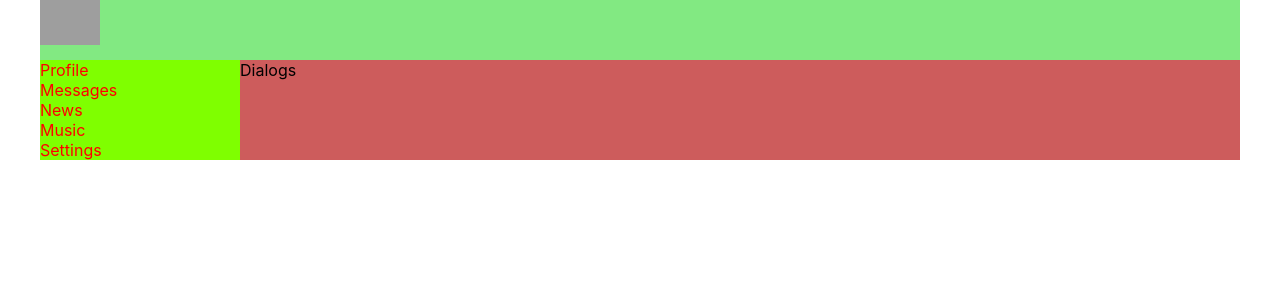
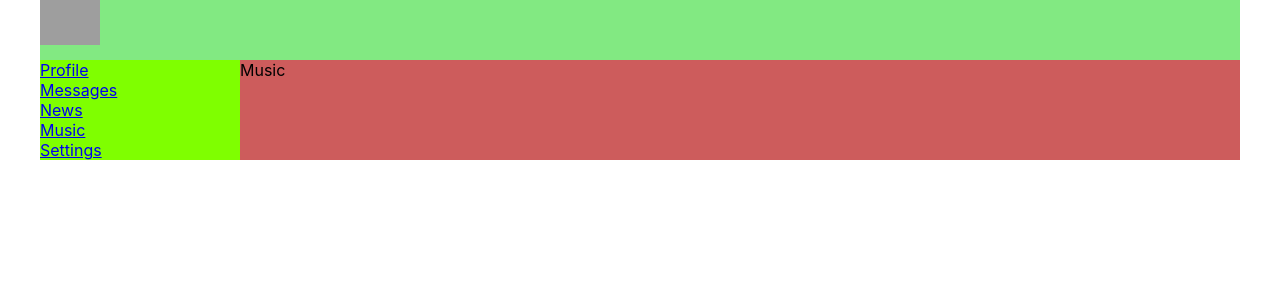
Before and after one commit to MaksimLuzhynski/NewSocialNetwork, a React (Create React App) app: page /music in a window 1280 px wide. Shown: the top 300 px of the page. Built offline with nearby package versions, Linux system fonts and the light colour scheme; grey boxes are pictures that could not be loaded.

Commit message:
19 (BrowserRouter, Route)

```diff
--- a/package.json
+++ b/package.json
@@ -8,6 +8,8 @@
     "@testing-library/user-event": "^12.8.3",
     "react": "^17.0.2",
     "react-dom": "^17.0.2",
+    "react-router-app": "^0.1.6",
+    "react-router-dom": "^5.2.0",
     "react-scripts": "4.0.3",
     "web-vitals": "^1.1.1"
   },
--- a/src/App.js
+++ b/src/App.js
@@ -4,18 +4,27 @@
 import { Header } from './components/Header/Header';
 import { NavBar } from './components/NavBar/NavBar';
 import { Dialogs } from './components/Dialogs/Dialogs';
+import { BrowserRouter, Route } from 'react-router-dom';
+import { News } from './components/News/News';
+import { Music } from './components/Music/Music';
+import { Settings } from './components/Settings/Settings';
 
 
 function App() {
   return (
+    <BrowserRouter>
       <div className="app-wrapper">
         <Header />
         <NavBar />
         <div className="app-wrapper-content">
-        <Dialogs />
-        {/* <Profile/> */}
+          <Route path="/dialogs" component={Dialogs} />
+          <Route path="/profile" component={Profile} />
+          <Route path="/news" component={News} />
+          <Route path="/music" component={Music} />
+          <Route path="/settings" component={Settings} />
         </div>
       </div >
+    </BrowserRouter>
   );
 }
 
--- /dev/null
+++ b/src/components/Music/Music.jsx
@@ -0,0 +1,9 @@
+import classes from './Music.module.css';
+
+export const Music = () => {
+    return (
+        <div>
+            Music
+        </div>
+    )
+}
--- a/src/components/NavBar/NavBar.jsx
+++ b/src/components/NavBar/NavBar.jsx
@@ -3,11 +3,21 @@
 export const NavBar = () => {
     return (
         <nav className={classes.nav}>
-            <div className={classes.item}> <a>Profile</a> </div>
-            <div className={classes.item}> <a>Messages</a> </div>
-            <div className={classes.item}> <a>News</a> </div>
-            <div className={classes.item}> <a>Music</a> </div>
-            <div className={classes.item}> <a>Settings</a> </div>
+            <div className={classes.item}>
+                <a href="/profile">Profile</a>
+            </div>
+            <div className={classes.item}>
+                <a href="/dialogs">Messages</a>
+            </div>
+            <div className={classes.item}>
+                <a href="/news">News</a>
+            </div>
+            <div className={classes.item}>
+                <a href="/music">Music</a>
+            </div>
+            <div className={classes.item}>
+                <a href="/settings">Settings</a>
+            </div>
         </nav>
     )
 }
--- /dev/null
+++ b/src/components/News/News.jsx
@@ -0,0 +1,9 @@
+import classes from './News.module.css';
+
+export const News = () => {
+    return (
+        <div>
+            News
+        </div>
+    )
+}
--- /dev/null
+++ b/src/components/Settings/Settings.jsx
@@ -0,0 +1,9 @@
+import classes from './Settings.module.css';
+
+export const Settings = () => {
+    return (
+        <div>
+            Settings
+        </div>
+    )
+}
```
Also changed, not shown: src/components/Music/Music.module.css (added), src/components/News/News.module.css (added), src/components/Settings/Settings.module.css (added), 1 other file (tests, documents, lock files or other folders). Lines whose indentation alone changed are shown as unchanged.
